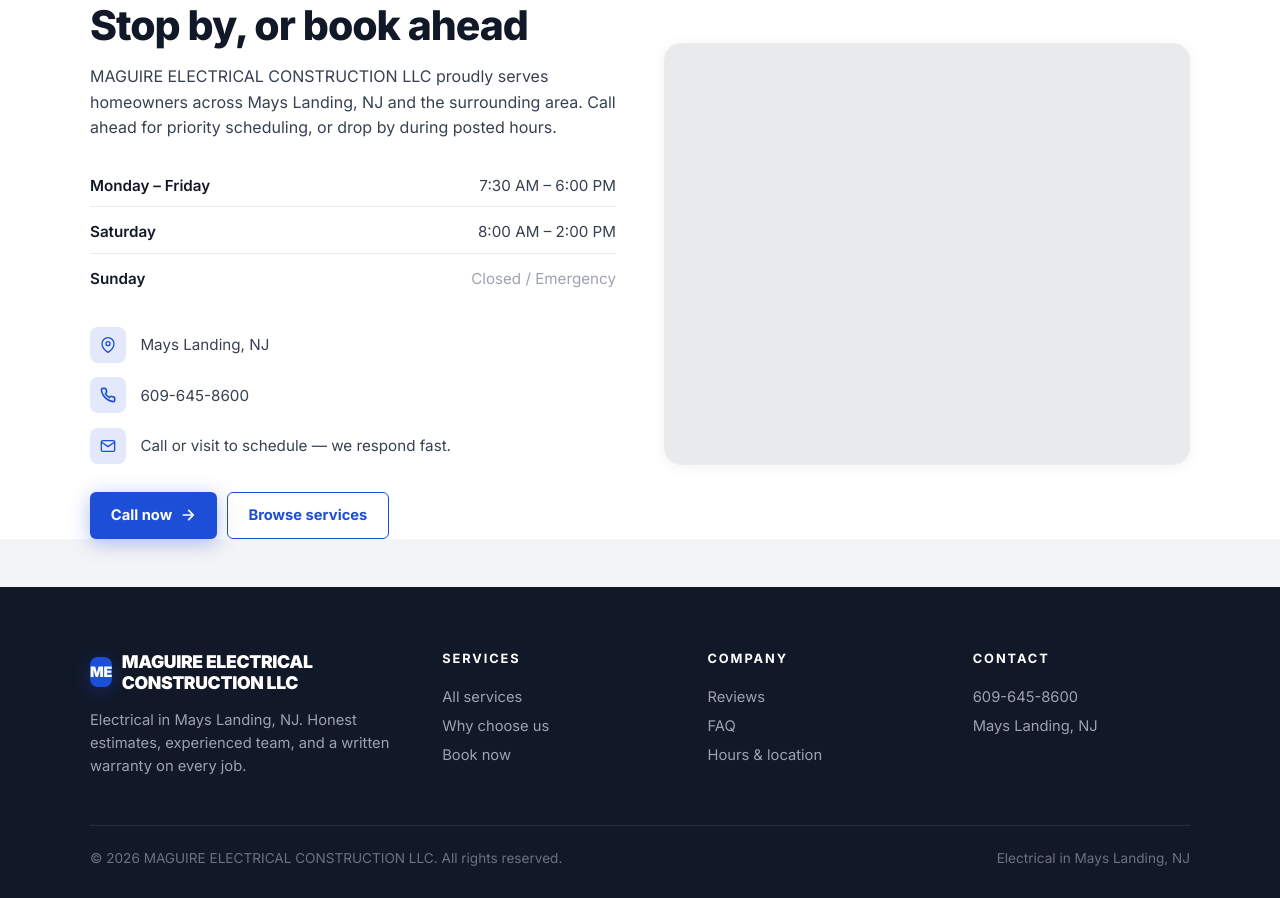
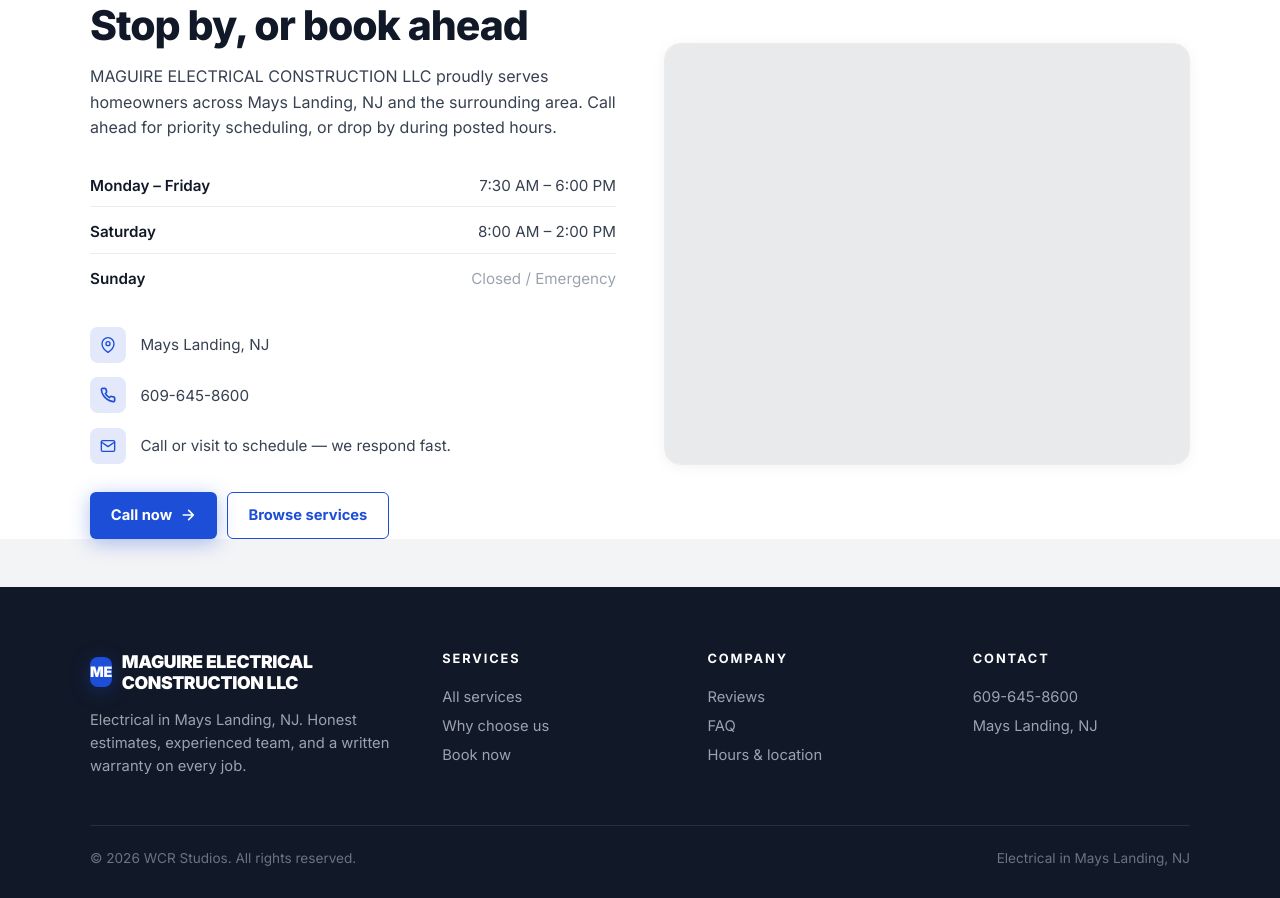
Before and after one commit to Wrenbjor/trades--maguire-electrical-construction-llc, a plain HTML site: page index.html in a window 1280 px wide. Shown: the part 4619-5517 px from the top of the page. Drawn offline with nearby package versions, Linux system fonts and the light colour scheme; no server answers.

Commit message:
Update site

```diff
--- a/index.html
+++ b/index.html
@@ -581,7 +581,7 @@
     </div>
   </div>
   <div class="foot-bottom">
-    <div>&copy; 2026 MAGUIRE ELECTRICAL CONSTRUCTION LLC. All rights reserved.</div>
+    <div>&copy; 2026 WCR Studios. All rights reserved.</div>
     <div>Electrical in Mays Landing, NJ</div>
   </div>
 </footer>
```
